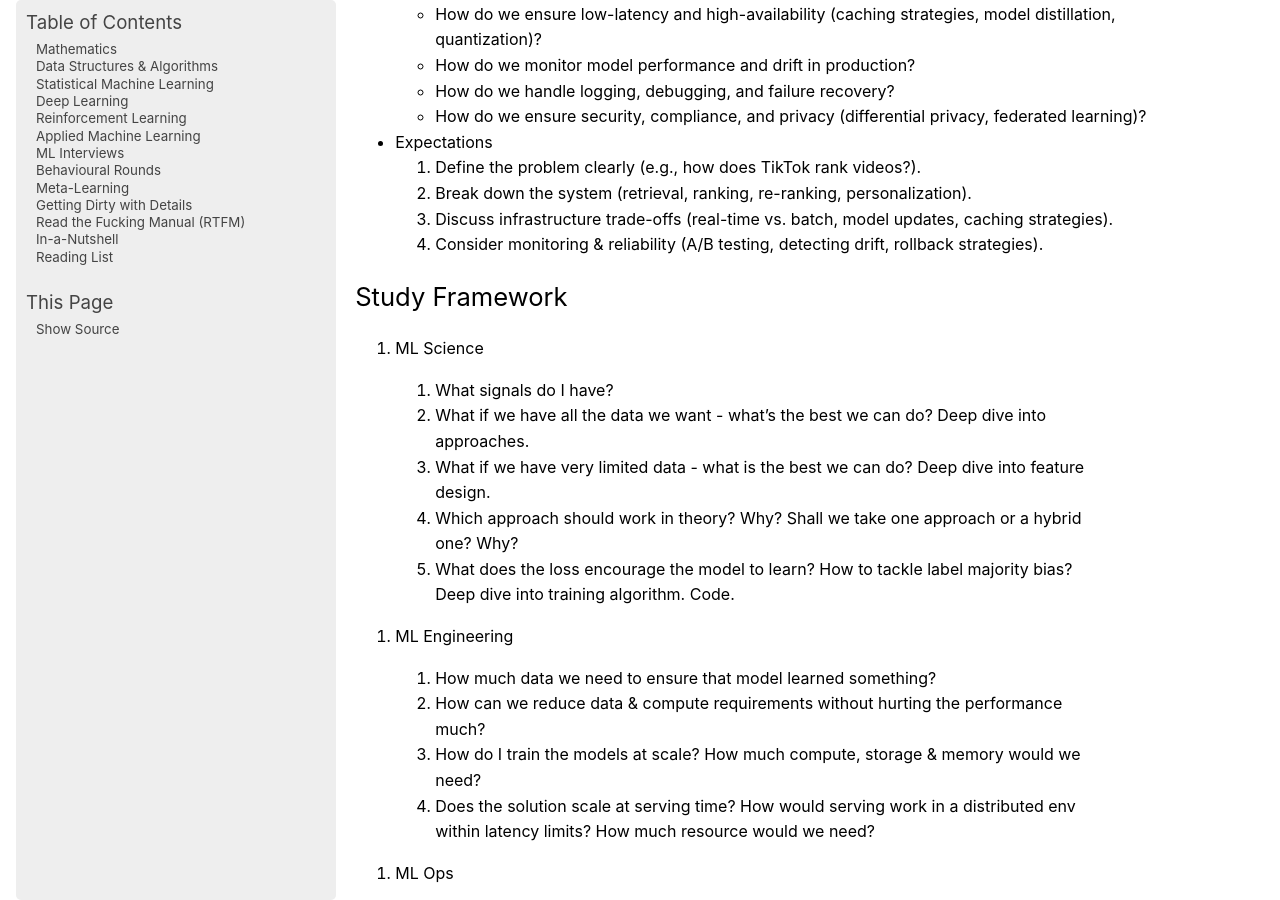
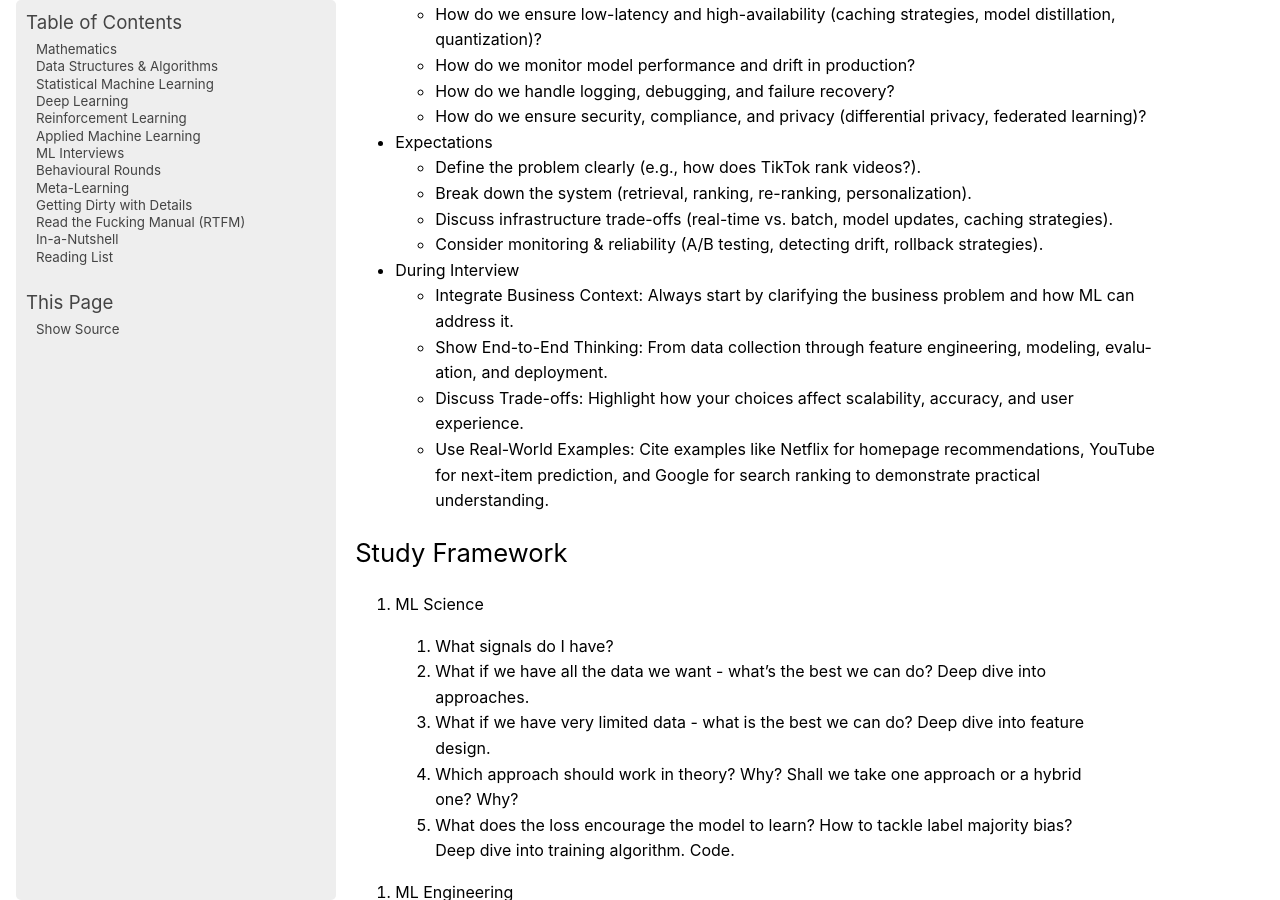
Before and after one commit to uselesstechjunks/leetcode, a Sphinx documentation site: the page built from docs/source/interviews/design.rst, in a window 1280 px wide and 900 px high, scrolled down 1892 px. Built offline with Sphinx 7.4.7, drawn with Linux system fonts in a browser that asks for light colours; pages that are not in the unit, such as notebooks, are missing from menus.

Commit message:
Update design.rst

```diff
--- a/docs/source/interviews/design.rst
+++ b/docs/source/interviews/design.rst
@@ -49,10 +49,16 @@ Machine Learning System Design (MLSD)
 	- How do we ensure security, compliance, and privacy (differential privacy, federated learning)?
 - Expectations
 
-	#. Define the problem clearly (e.g., how does TikTok rank videos?).
-	#. Break down the system (retrieval, ranking, re-ranking, personalization).
-	#. Discuss infrastructure trade-offs (real-time vs. batch, model updates, caching strategies).
-	#. Consider monitoring & reliability (A/B testing, detecting drift, rollback strategies).
+	- Define the problem clearly (e.g., how does TikTok rank videos?).
+	- Break down the system (retrieval, ranking, re-ranking, personalization).
+	- Discuss infrastructure trade-offs (real-time vs. batch, model updates, caching strategies).
+	- Consider monitoring & reliability (A/B testing, detecting drift, rollback strategies).
+- During Interview
+
+	- Integrate Business Context: Always start by clarifying the business problem and how ML can address it.
+	- Show End-to-End Thinking: From data collection through feature engineering, modeling, evaluation, and deployment.
+	- Discuss Trade-offs: Highlight how your choices affect scalability, accuracy, and user experience.
+	- Use Real-World Examples: Cite examples like Netflix for homepage recommendations, YouTube for next-item prediction, and Google for search ranking to demonstrate practical understanding.
 
 ********************************************************************************
 Study Framework
```
